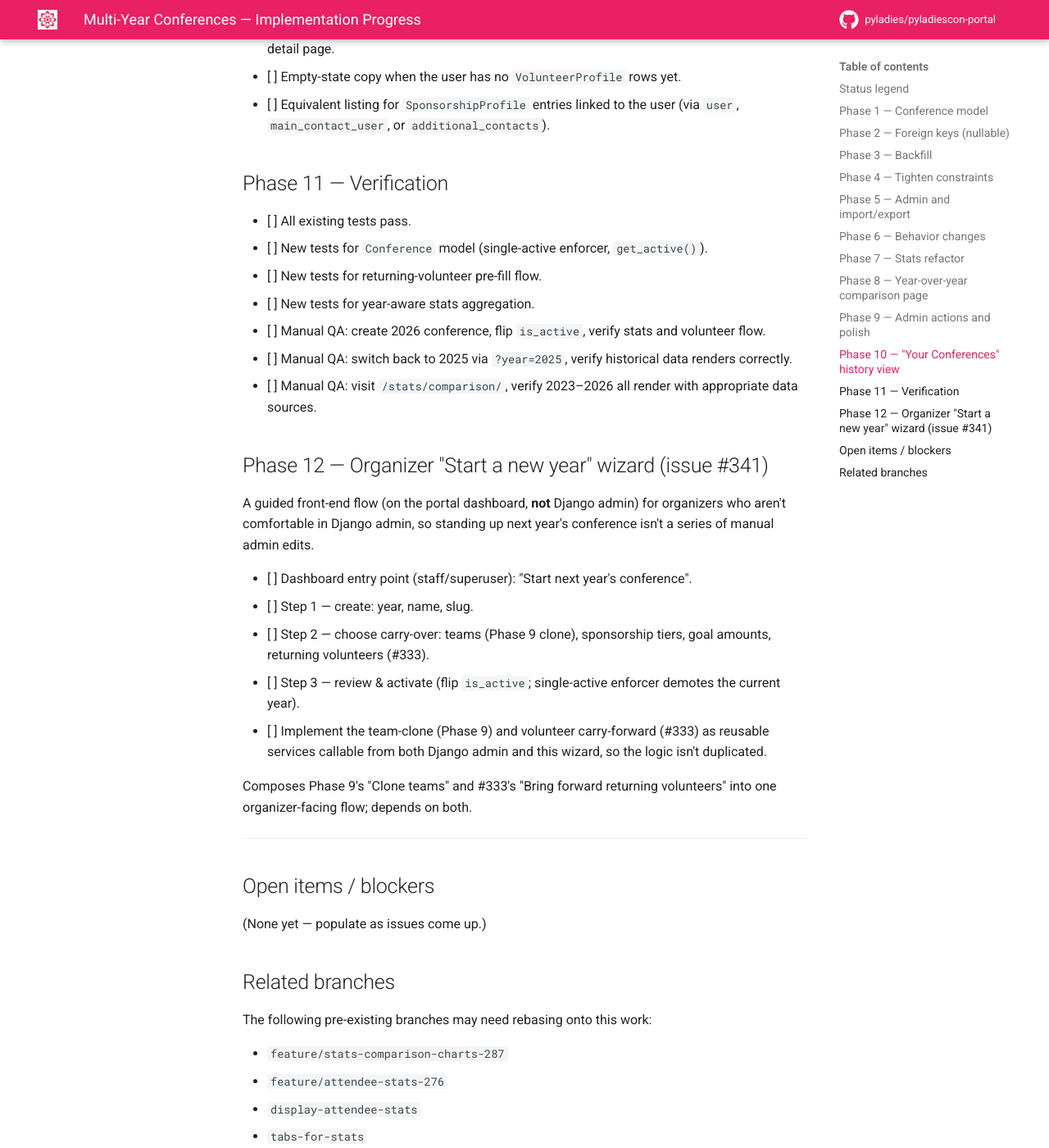
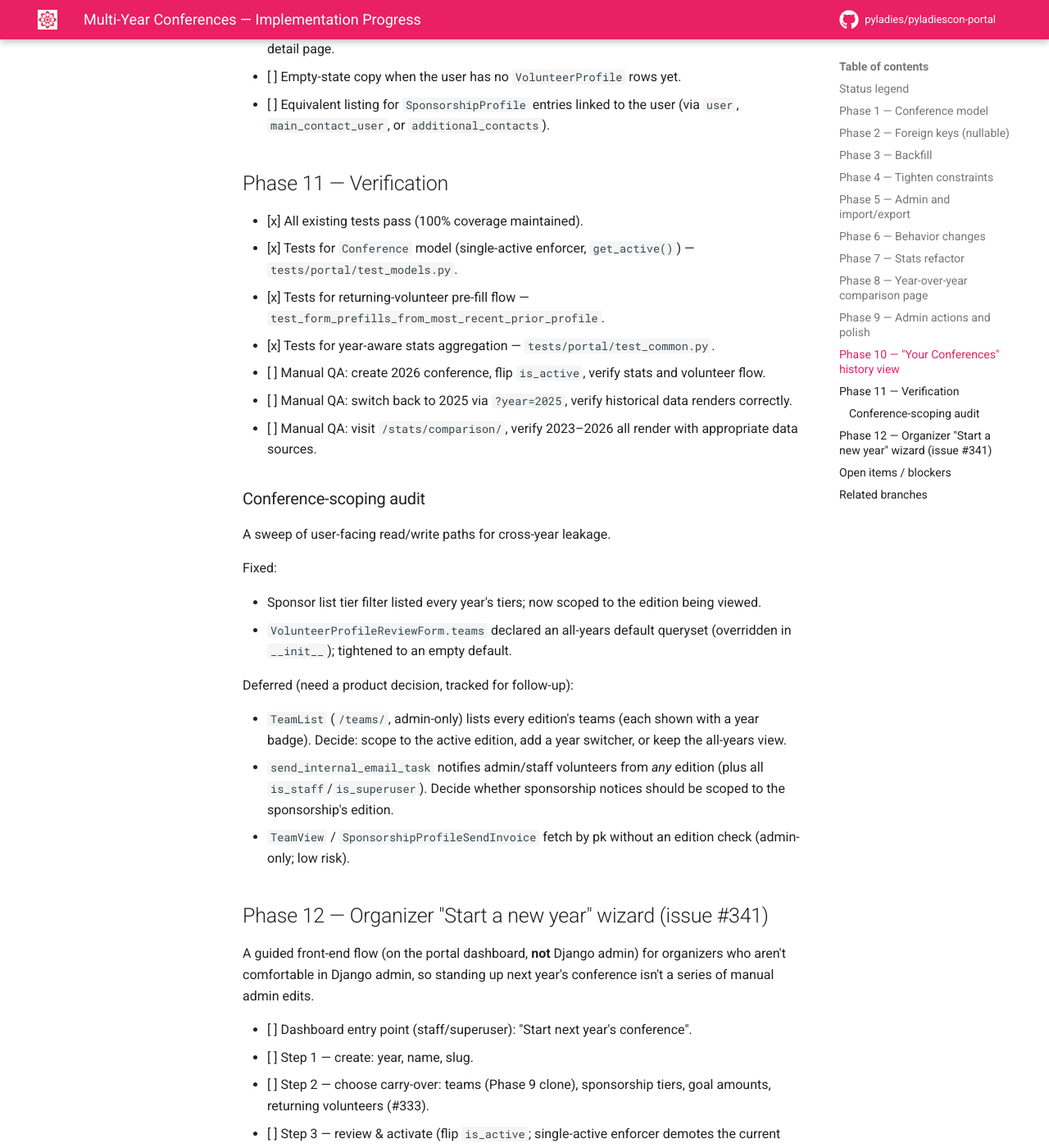
Before and after one commit to pyladies/pyladiescon-portal, an MkDocs documentation site: the page built from docs/architecture/multi-year-progress.md, in a window 1280 px wide and 1400 px high, scrolled down 4938 px. Shown: the whole window at 82% size. Built offline with MkDocs 1.6.1 and Material for MkDocs 9.7.7, drawn with Linux system fonts in a browser that asks for light colours; comment, search, counter and statistics services are not loaded.

Commit message:
Verification pass + conference-scoping fixes (Multi-year #11)
Phase 11. Confirmed the automated-test checklist is covered (Conference
single-active enforcer/get_active, returning-volunteer pre-fill, year-aware
stats) and ran a conference-scoping audit of user-facing paths.

Fixed cross-year leakage found:
- Sponsor-list tier filter listed every edition's tiers; now scoped to the
  edition being viewed (matches the conference-scoped list and the create form).
- VolunteerProfileReviewForm.teams declared an all-years default queryset
  (already overridden in __init__); tightened to an empty default.

Recorded in multi-year-progress.md: deferred audit items that need a product
decision (TeamList all-years view, internal sponsorship email recipient scope,
admin-only fetch-by-pk edition checks).

435 tests pass, 100% coverage; lint clean; no schema change.

Refs #321

Co-Authored-By: Claude Opus 4.8 (1M context) <noreply@anthropic.com>

```diff
--- a/docs/architecture/multi-year-progress.md
+++ b/docs/architecture/multi-year-progress.md
@@ -205,17 +205,40 @@ Notes:
 
 ## Phase 11 — Verification
 
-- [ ] All existing tests pass.
-- [ ] New tests for `Conference` model (single-active enforcer,
-      `get_active()`).
-- [ ] New tests for returning-volunteer pre-fill flow.
-- [ ] New tests for year-aware stats aggregation.
+- [x] All existing tests pass (100% coverage maintained).
+- [x] Tests for `Conference` model (single-active enforcer, `get_active()`) —
+      `tests/portal/test_models.py`.
+- [x] Tests for returning-volunteer pre-fill flow —
+      `test_form_prefills_from_most_recent_prior_profile`.
+- [x] Tests for year-aware stats aggregation — `tests/portal/test_common.py`.
 - [ ] Manual QA: create 2026 conference, flip `is_active`, verify stats and
       volunteer flow.
 - [ ] Manual QA: switch back to 2025 via `?year=2025`, verify historical
       data renders correctly.
 - [ ] Manual QA: visit `/stats/comparison/`, verify 2023–2026 all render
       with appropriate data sources.
+
+### Conference-scoping audit
+
+A sweep of user-facing read/write paths for cross-year leakage.
+
+Fixed:
+
+- Sponsor list tier filter listed every year's tiers; now scoped to the
+  edition being viewed.
+- `VolunteerProfileReviewForm.teams` declared an all-years default queryset
+  (overridden in `__init__`); tightened to an empty default.
+
+Deferred (need a product decision, tracked for follow-up):
+
+- `TeamList` (`/teams/`, admin-only) lists every edition's teams (each shown
+  with a year badge). Decide: scope to the active edition, add a year switcher,
+  or keep the all-years view.
+- `send_internal_email_task` notifies admin/staff volunteers from *any* edition
+  (plus all `is_staff`/`is_superuser`). Decide whether sponsorship notices
+  should be scoped to the sponsorship's edition.
+- `TeamView` / `SponsorshipProfileSendInvoice` fetch by pk without an edition
+  check (admin-only; low risk).
 
 ## Phase 12 — Organizer "Start a new year" wizard (issue #341)
 
```
Also changed, not shown: 3 other files.
